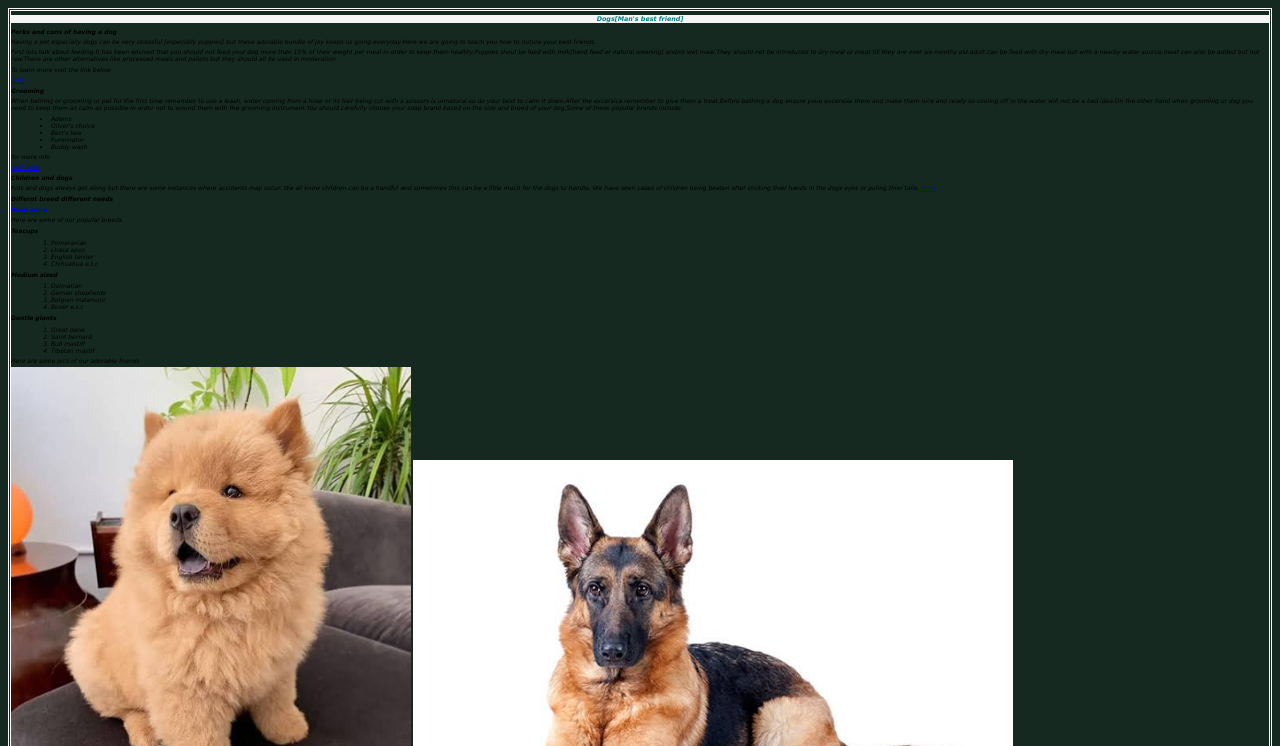
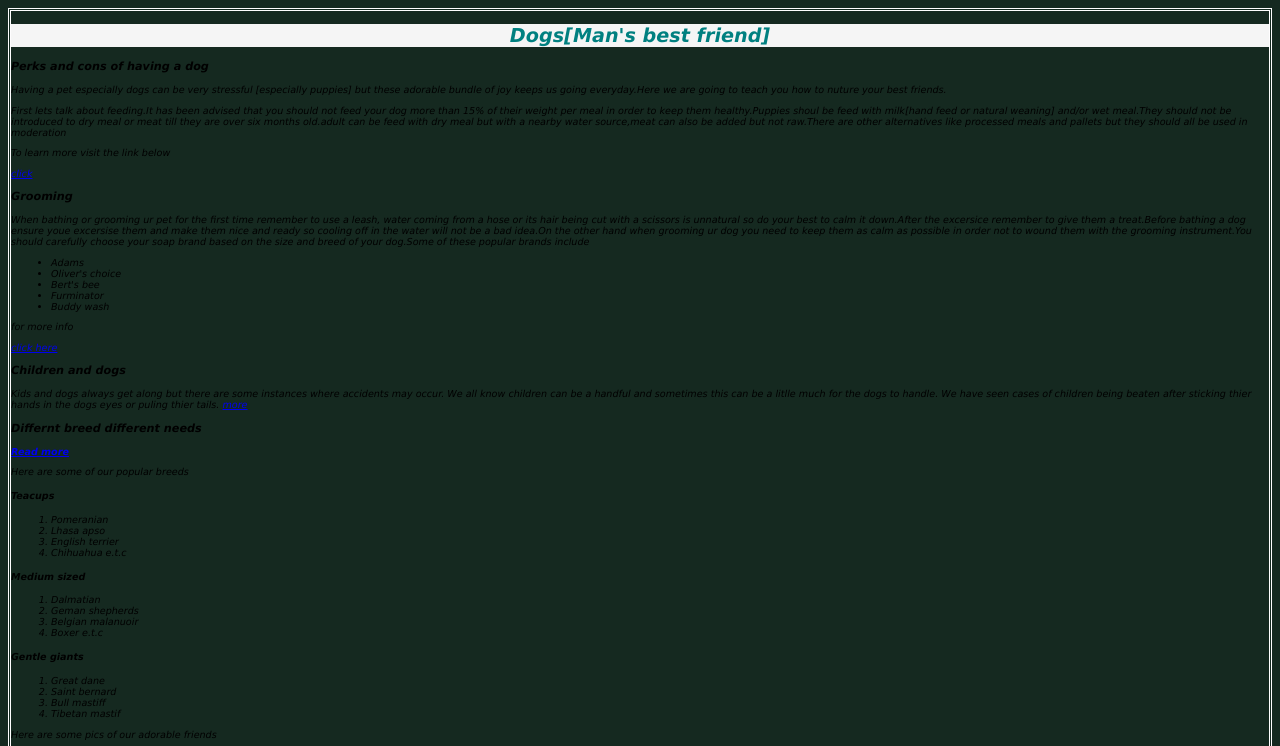
Before and after one commit to SamuelAtotuno/dogopedia, a plain HTML site: page index.html in a window 1280 px wide. Shown: the top 746 px of the page. Drawn offline with Linux system fonts and the light colour scheme.

Commit message:
add changes

```diff
--- a/css/style.css
+++ b/css/style.css
@@ -1,7 +1,7 @@
 body{
     background-color: rgb(21, 41, 32);
     font-style: oblique;
-    font-size: 20%;
+    font-size: 60%;
     font-family: 'Lucida Sans', 'Lucida Sans Regular', 'Lucida Grande', 'Lucida Sans Unicode', Geneva, Verdana, sans-serif;
     border: double;
     border-color: rgb(255, 254, 255);
```
